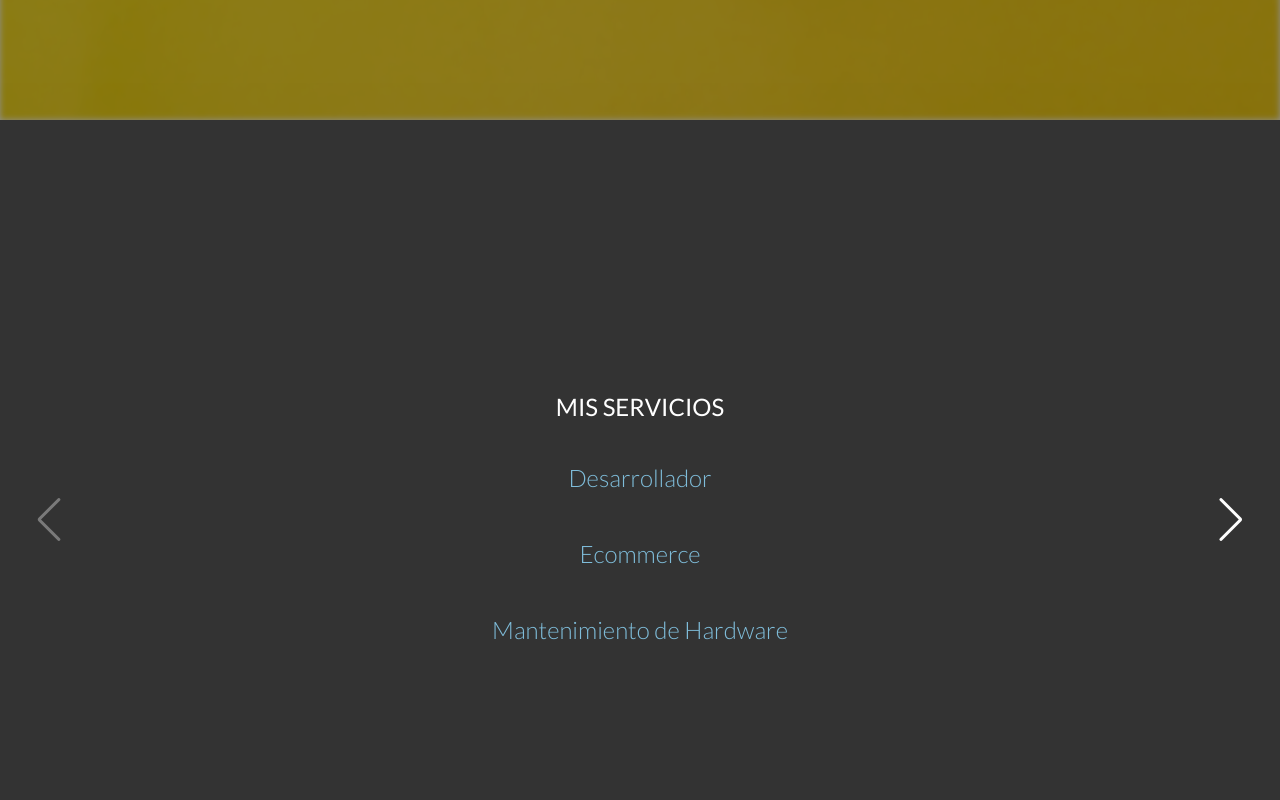
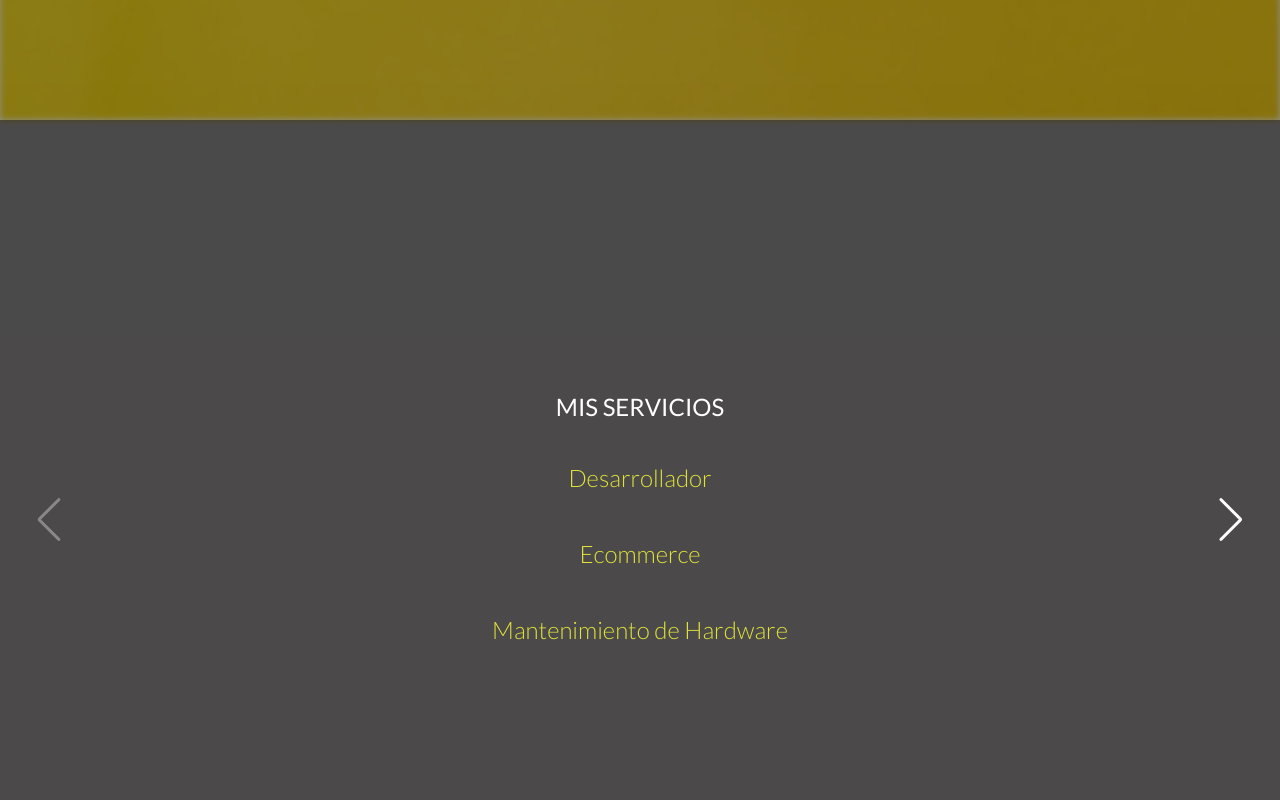
Before and after one commit to MEMEMEMEMEMEMEDev/portafoliofrontend, a React (Create React App) app: page / in a window 1280 px wide. Shown: the part 680-1480 px from the top of the page. Built offline with nearby package versions, Linux system fonts and the light colour scheme; no server answers; the HTML template or start-up script is replaced by a standard one.

Commit message:
colors about

```diff
--- a/src/sections/About/About.scss
+++ b/src/sections/About/About.scss
@@ -1,7 +1,7 @@
 
 .about {
   align-items: center;
-  background-color: #333333;
+  background-color: rgba(7, 5, 5, 0.6);
   display: flex;
   height: 100vh;
   justify-content: center;
@@ -37,7 +37,7 @@
     h3 {
       font-weight: 300;
       font-size: 1.5rem;
-      color: rgb(127, 189, 218);
+      color: rgb(223, 226, 57);
 
       @media (max-width: 768px) {
         font-size: 1.2rem;
@@ -58,7 +58,7 @@
     align-items: center;
 
     label {
-      color: rgb(127, 189, 218);
+      color: rgb(200, 202, 87);
       font-size: 1.5rem;
       font-weight: 400;
       transition: .3s;
```
